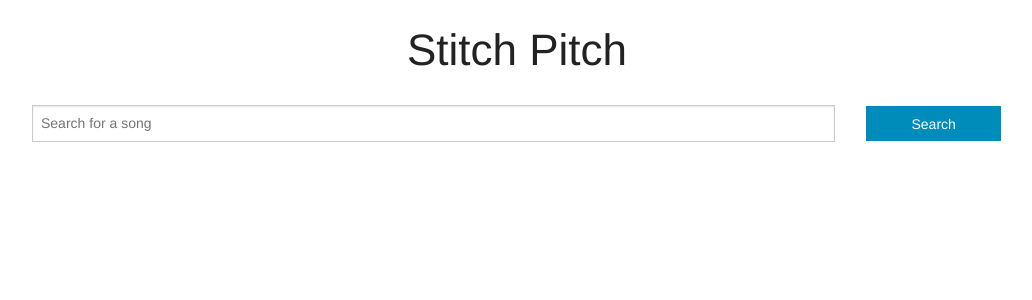
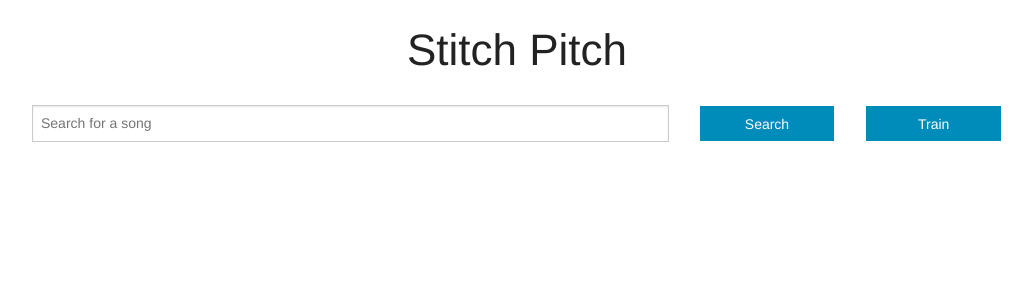
Before and after one commit to mattpiccolella/stitch-pitch, a Flask app: page / in a window 1280 px wide. Shown: the top 300 px of the page, without its empty margins (123-1155 px from the left). Run offline with Flask 2, Linux system fonts and the light colour scheme; some libraries are stand-ins or nearby versions.

Commit message:
Adding train button

```diff
--- a/templates/home.html
+++ b/templates/home.html
@@ -9,12 +9,15 @@
 		</div>
 
 		<form action="/" method="POST">
-        	<div class="small-10 columns">
+        	<div class="small-8 columns">
         	    <input type="text" placeholder="Search for a song" id="user_search" name="user_search" required/>
         	</div>
         	<div class="small-2 columns">
         	    <button class="postfix search-button" type="submit">Search</button>
         	</div>
+          <div class="small-2 columns">
+              <button class="postfix search-button" type="submit">Train</button>
+          </div>
     </form>
 
     <div class="columns">
```
